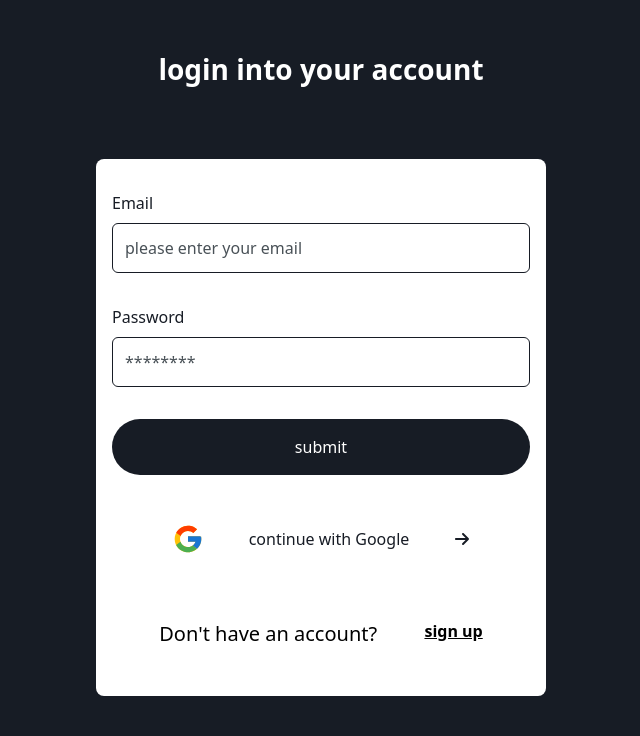
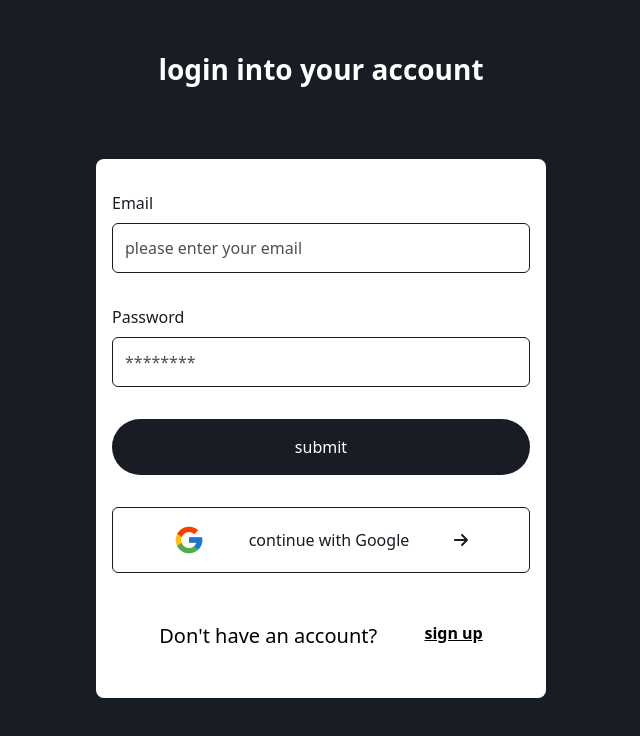
Before and after one commit to pullova2/Membership, a React app in the folder membership/: page /login in a window 1280 px wide. Shown: the top 736 px of the page, without its empty margins (319-959 px from the left). Built offline with nearby package versions, Linux system fonts and the light colour scheme.

Commit message:
add logo to landing page

```diff
--- a/membership/src/components/GoogleSignIn.tsx
+++ b/membership/src/components/GoogleSignIn.tsx
@@ -7,7 +7,7 @@ import toast from "react-hot-toast";
 import axios from "axios";
 import { MembershipPlans, useMembershipState } from "../store/useMembership";
 
-const GoogleSignIn = () => {
+const GoogleSignIn = ({ styles }: { styles?: string }) => {
   const navigate = useNavigate();
   const { setIndividualData, accountType } = useMembershipState();
 
@@ -58,7 +58,7 @@ const GoogleSignIn = () => {
     // <GoogleLogin onSuccess={handleSuccess} onError={handleError} />
     <button
       onClick={() => login()}
-      className="bg-primary-light text-primary-dark p-4 rounded-md flex items-center justify-evenly"
+      className={`${styles} bg-primary-light text-primary-dark p-4 rounded-md flex items-center justify-evenly`}
     >
       <FcGoogle size={32} />
       continue with Google
--- a/membership/src/components/Navbar.tsx
+++ b/membership/src/components/Navbar.tsx
@@ -1,6 +1,6 @@
 import { useNavigate } from "react-router-dom";
 import Logo from "../assets/images/Frame.svg";
-import LogoName from "../assets/images/LogoName.svg";
+import LogoName from "../assets/images/pullovaLogo.png";
 import Button from "./Button";
 const Navbar = () => {
   const navigation = useNavigate();
--- a/membership/src/pages/Login.tsx
+++ b/membership/src/pages/Login.tsx
@@ -43,7 +43,7 @@ const Login = () => {
           className="placeholder:text-primary-abbey"
         />
         <Button name="submit" type="button" className="text-primary-light" />
-        <GoogleSignIn />
+        <GoogleSignIn styles="border border-primary-dark" />
         <div className="flex md:mt-4 mt-2 justify-evenly">
           <h6>Don't have an account?</h6>
           <Link className="underline font-bold" to={"/register"}>
```
Also changed, not shown: membership/src/assets/images/pullovaLogo.png (added).
